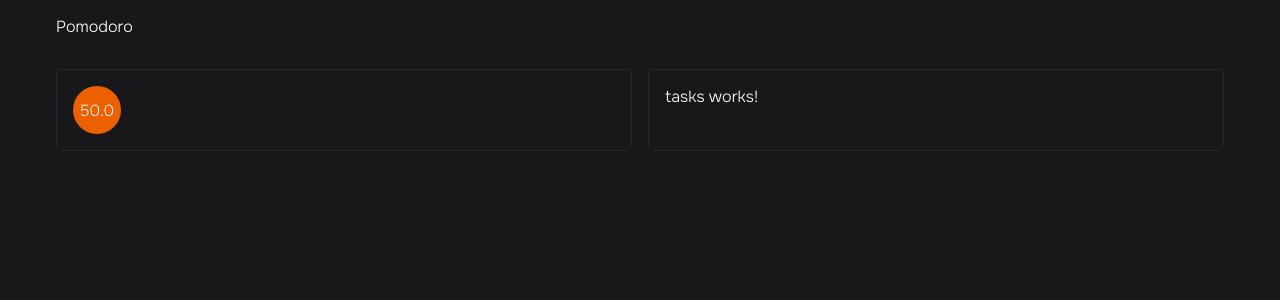
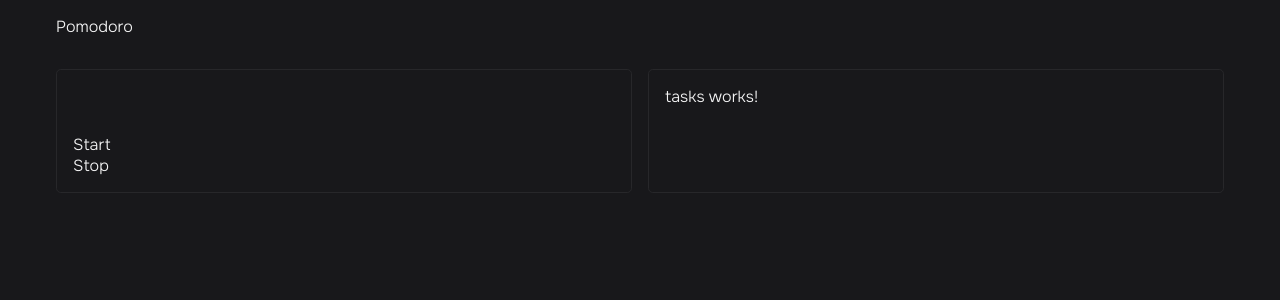
Before and after one commit to JoseIu/pomodoro, an Angular app: page / in a window 1280 px wide. Shown: the top 300 px of the page. Built offline with nearby package versions, Linux system fonts and the light colour scheme.

Commit message:
Timer and buttons to start and stop

```diff
--- a/src/app/components/clock/clock.component.html
+++ b/src/app/components/clock/clock.component.html
@@ -1,8 +1,17 @@
-<div
-  class="circular-progress"
-  [ngStyle]="{
-    background: 'conic-gradient(#ec6000 ' + progres + 'deg, #070709 0deg)'
-  }"
->
-  <div class="progress-value">{{ timeMinutes?.toFixed(1) }}</div>
+<div class="clock">
+  <div
+    class="circular-progress"
+    [ngStyle]="{
+      background: 'conic-gradient(#84CC16 ' + grados + 'deg, #18181b 0deg)'
+    }"
+  >
+    <div class="progress-value">
+      {{ timeLeft * 1000 | date : "mm:ss" }}
+    </div>
+  </div>
+
+  <div class="buttons">
+    <button class="buttons__btn" (click)="startTimer()">Start</button>
+    <button class="buttons__btn" (click)="stopTimer()">Stop</button>
+  </div>
 </div>
```
